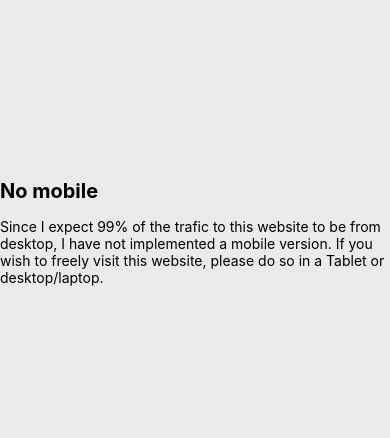
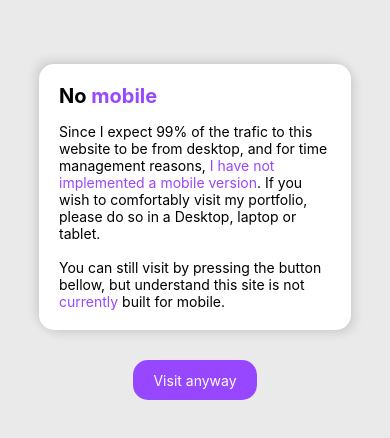
Before and after one commit to pauIbanez/portfolio-front, a React (Create React App) app: page /home in a window 390 px wide. Shown: the part 190-628 px from the top of the page. Built offline with nearby package versions, Linux system fonts and the light colour scheme.

Commit message:
added styles and visit anyway button to the noMobile page

```diff
--- a/src/App.tsx
+++ b/src/App.tsx
@@ -8,15 +8,16 @@ import AboutMePage from "./Pages/AboutMePage/AboutMePage";
 import ProjectsPage from "./Pages/ProjectsPage/ProjectsPage";
 import NotFoundPage from "./Pages/NotFoundPage/NotFoundPage";
 import MinigamesPage from "./Pages/MinigamesPage/MinigamesPage";
-import { useContext } from "react";
+import { useContext, useState } from "react";
 import ResponsiveContext from "./contexts/responsiveContext/ResponsiveContext.contextCreator";
 import NoMobilePage from "./Pages/NoMobilePage/NoMobilePage";
 
 function App() {
   const { currentWidthBreakPoint } = useContext(ResponsiveContext);
+  const [acceptedMobile, setAcceptedMobile] = useState<boolean>(false);
 
-  if (currentWidthBreakPoint === 4) {
-    return <NoMobilePage />;
+  if (currentWidthBreakPoint === 4 && !acceptedMobile) {
+    return <NoMobilePage onClick={() => setAcceptedMobile(true)} />;
   }
   return (
     <Layout>
--- a/src/Pages/NoMobilePage/NoMobilePage.tsx
+++ b/src/Pages/NoMobilePage/NoMobilePage.tsx
@@ -1,22 +1,47 @@
 import styled from "styled-components";
 import TiteledText from "../../components/textComponents/TitledText/TiteledText";
+import Colors from "../../data/style/Colors";
+import Button from "../../components/Button/Button";
 
-const Holder = styled.main`
+const Holder = styled.div`
   display: flex;
   flex-direction: column;
   align-items: center;
   justify-content: center;
   height: 100vh;
   width: 100%;
+  padding: 0 10%;
+  gap: 30px;
 `;
 
-const NoMobilePage = () => {
+const Content = styled.main`
+  background-color: white;
+  padding: 20px;
+  color: ${Colors.textGray};
+  border-radius: 15px;
+  box-shadow: 4px 4px 10px rgba(0, 0, 0, 0.1), -4px -4px 10px rgba(0, 0, 0, 0.1);
+`;
+
+const NoMobilePage = ({ onClick }: { onClick: () => void }) => {
   return (
     <Holder>
-      <TiteledText
-        title="No mobile"
-        text="Since I expect 99% of the trafic to this website to be from desktop, I have not implemented a mobile version. If you wish to freely visit this website, please do so in a Tablet or desktop/laptop."
-      />
+      <Content>
+        <TiteledText
+          title="No <&>mobile<&>"
+          text="Since I expect 99% of the trafic to this website to be from desktop, and for time management reasons, <&>I have not implemented a mobile version<&>. If you wish to comfortably visit my portfolio, please do so in a Desktop, laptop or tablet. \n \n You can still visit by pressing the button bellow, but understand this site is not <&>currently<&> built for mobile."
+        />
+      </Content>
+      <Button
+        onClick={onClick}
+        styleObject={{
+          fontSize: 14,
+          radius: 15,
+          padding: 20,
+          height: 40,
+        }}
+      >
+        Visit anyway
+      </Button>
     </Holder>
   );
 };
--- a/src/data/Pages/responsive/aboutMe.ts
+++ b/src/data/Pages/responsive/aboutMe.ts
@@ -6,6 +6,10 @@ export const textSizes = [
   {
     title: 20,
     text: 14,
+  },
+  {
+    title: 17,
+    text: 12,
   },
   {
     title: 17,
@@ -58,4 +62,14 @@ export const imageSizes = [
       width: 175,
     },
   ],
+  [
+    {
+      height: 170,
+      width: 175,
+    },
+    {
+      height: 315,
+      width: 175,
+    },
+  ],
 ];
--- a/src/data/Pages/responsive/contactPage.ts
+++ b/src/data/Pages/responsive/contactPage.ts
@@ -6,6 +6,10 @@ export const textSizes = [
   {
     title: 20,
     text: 14,
+  },
+  {
+    title: 17,
+    text: 12,
   },
   {
     title: 17,
@@ -42,6 +46,12 @@ export const formSize = [
     height: 607,
     fieldHeight: 35,
   },
+  {
+    infoWidth: 314,
+    width: 634,
+    height: 607,
+    fieldHeight: 35,
+  },
 ];
 
 export const formTextSizes = [
@@ -57,4 +67,7 @@ export const formTextSizes = [
   {
     contactItem: 11,
   },
+  {
+    contactItem: 11,
+  },
 ];
--- a/src/data/Pages/responsive/cvPage.ts
+++ b/src/data/Pages/responsive/cvPage.ts
@@ -1,4 +1,4 @@
-export const cvWidth = [1175, 1175, 950, 800];
+export const cvWidth = [1175, 1175, 950, 800, 800];
 
 export const textSizes = [
   {
@@ -37,6 +37,15 @@ export const textSizes = [
     sectionText: 12,
     letterSize: 13,
   },
+  {
+    titles: 17,
+    texts: 14,
+    internalTitle: 13,
+    internalText: 12,
+    ratedSectionStar: 15,
+    sectionText: 12,
+    letterSize: 13,
+  },
 ];
 
 export const downloadButtons = [
@@ -64,4 +73,10 @@ export const downloadButtons = [
     radius: 10,
     size: 11,
   },
+  {
+    height: 28,
+    width: 95,
+    radius: 10,
+    size: 11,
+  },
 ];
--- a/src/data/Pages/responsive/homePage.ts
+++ b/src/data/Pages/responsive/homePage.ts
@@ -55,6 +55,20 @@ export const rightImages = [
       width: 380,
     },
   ],
+  [
+    {
+      height: 377,
+      width: 380,
+    },
+    {
+      height: 277,
+      width: 304,
+    },
+    {
+      height: 296,
+      width: 380,
+    },
+  ],
 ];
 
 export const textSizes = [
@@ -78,9 +92,14 @@ export const textSizes = [
     name: 50,
     textSection: 11,
   },
+  {
+    accent: 13,
+    name: 50,
+    textSection: 11,
+  },
 ];
 
-export const orb = [260, 208, 177, 140];
+export const orb = [260, 208, 177, 140, 140];
 
 export const button = [
   {
@@ -107,6 +126,12 @@ export const button = [
     radius: 10,
     size: 12,
   },
+  {
+    height: 34,
+    width: 117,
+    radius: 10,
+    size: 12,
+  },
 ];
 
 export const backgroundTriangles = [
@@ -126,4 +151,8 @@ export const backgroundTriangles = [
     height: 727,
     width: 1024,
   },
+  {
+    height: 727,
+    width: 1024,
+  },
 ];
--- a/src/data/Pages/responsive/layout.ts
+++ b/src/data/Pages/responsive/layout.ts
@@ -10,6 +10,10 @@ export const presentation = [
   {
     height: 190,
     size: 40,
+  },
+  {
+    height: 150,
+    size: 35,
   },
   {
     height: 150,
@@ -38,4 +42,9 @@ export const navBar = [
     itemSize: 13,
     barHeight: 70,
   },
+  {
+    itemWidth: 100,
+    itemSize: 13,
+    barHeight: 70,
+  },
 ];
--- a/src/data/Pages/responsive/projectsPage.ts
+++ b/src/data/Pages/responsive/projectsPage.ts
@@ -1 +1 @@
-export const columns = [3, 3, 2, 2];
+export const columns = [3, 3, 2, 2, 1];
```
